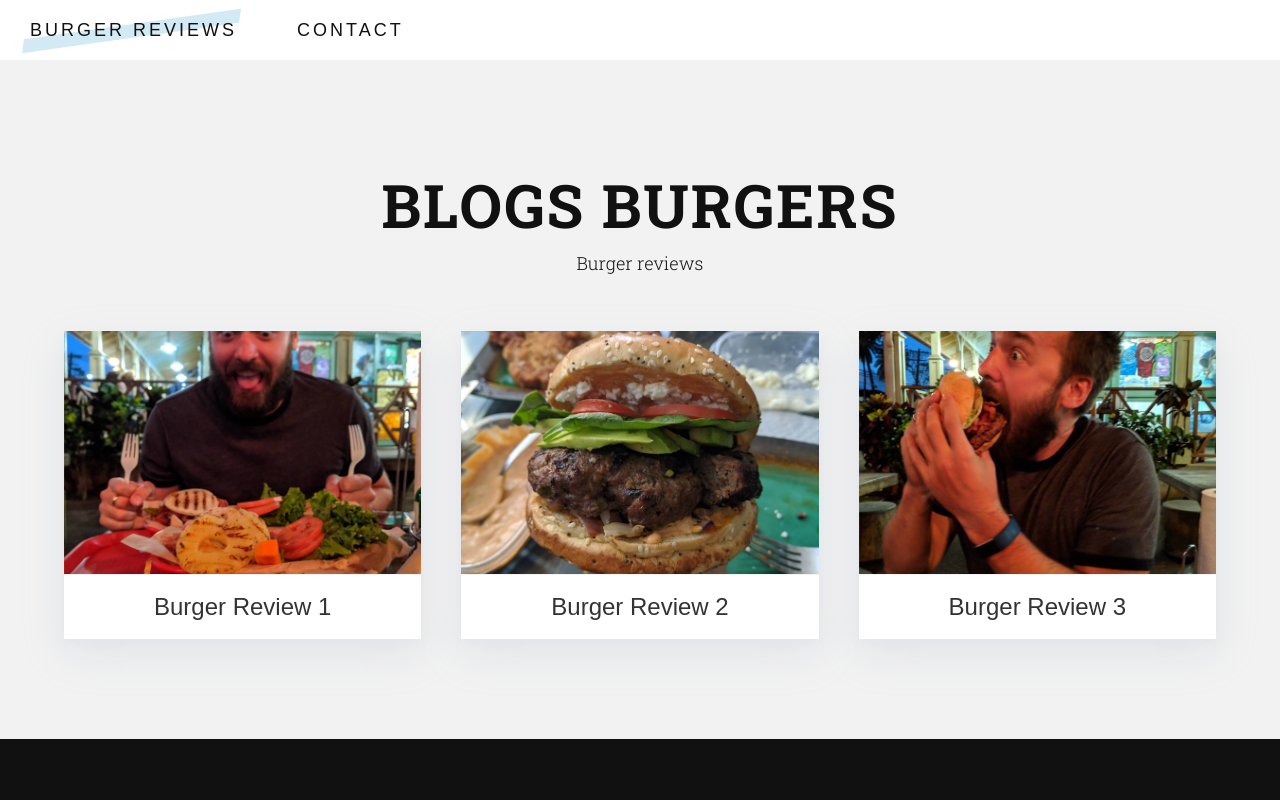
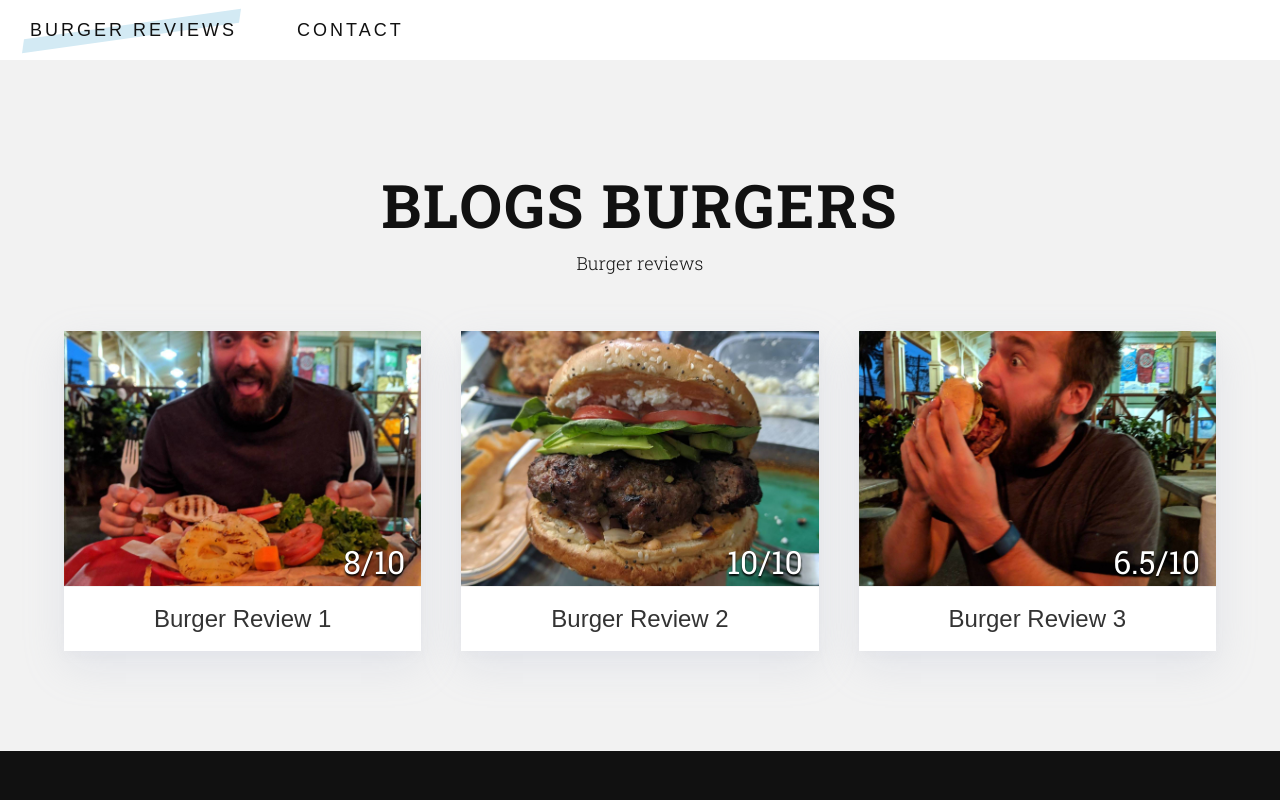
Before and after one commit to elina-codes/darian-burger-blog, a Gatsby site: page / in a window 1280 px wide. Shown: the top 800 px of the page. Built offline with nearby package versions, Linux system fonts and the light colour scheme; Gatsby itself is replaced by a stand-in of ours; a web font is replaced by a local one.

Commit message:
Adding review score

```diff
--- /dev/null
+++ b/src/components/common/helpers.js
@@ -0,0 +1,28 @@
+import React from 'react';
+
+export const averageRating = (ratings) => {
+  if (!ratings) return;
+
+  const ratingValues = Object.values(ratings);
+  const average = ratingValues.reduce((a, b) => a + b, 0) / ratingValues.length;
+  const roundedAverage = Math.round(average * 2) / 2;
+
+  return roundedAverage + '/10';
+};
+
+export const ratingsNamesAndValues = (ratings) => {
+  if (!ratings) return;
+
+  let ratingsArray = [];
+  for (const [key, value] of Object.entries(ratings)) {
+    ratingsArray.push(`${key}: ${value}`);
+  }
+
+  return ratingsArray;
+};
+
+export const ratingsList = (ratings) => {
+  if (!ratings) return;
+
+  return ratingsNamesAndValues(ratings).map((rating) => <li className="capitalize">{rating}</li>);
+};
--- a/src/components/common/styles/_base.scss
+++ b/src/components/common/styles/_base.scss
@@ -1,5 +1,5 @@
-@import url("//fonts.googleapis.com/css?family=Roboto+Slab:300,400,700|Patua+One&display=swap");
-@import "vars";
+@import url('//fonts.googleapis.com/css?family=Roboto+Slab:300,400,700|Patua+One&display=swap');
+@import 'vars';
 
 * {
   box-sizing: border-box;
@@ -256,3 +256,7 @@ img.icon {
 .hide {
   display: none !important;
 }
+
+.capitalize {
+  text-transform: capitalize;
+}
--- a/src/components/grid_item.js
+++ b/src/components/grid_item.js
@@ -1,20 +1,22 @@
-import { Link } from "gatsby"
-import React from "react"
+import { Link } from 'gatsby';
+import React from 'react';
 
-import "./grid_item.scss"
+import './grid_item.scss';
 
-const GridItem = ({ itemTitle, itemImage, itemLink }) => (
+const GridItem = ({ itemTitle, itemImage, itemLink, imageBottomRight }) => (
   <Link to={itemLink} className="image__grid__item grid__item">
     <div
       style={{
-        backgroundImage: `url(${itemImage})`,
+        backgroundImage: `url(${itemImage})`
       }}
       className="grid__image"
-    ></div>
+    >
+      <div className="grid__image__inner">{imageBottomRight}</div>
+    </div>
     <div className="image__grid__item__details">
       <h3 className="h2">{itemTitle}</h3>
     </div>
   </Link>
-)
+);
 
-export default GridItem
+export default GridItem;
--- a/src/components/grid_item.scss
+++ b/src/components/grid_item.scss
@@ -1,10 +1,9 @@
-@import "common/styles/vars";
+@import 'common/styles/vars';
 
 .image__grid__item {
   background: $color-white;
   box-shadow: 2px 2px 2px rgba(black, 0.1);
-  box-shadow: 0 5px 10px rgba(154, 160, 185, 0.05),
-    0 15px 40px rgba(166, 173, 201, 0.2);
+  box-shadow: 0 5px 10px rgba(154, 160, 185, 0.05), 0 15px 40px rgba(166, 173, 201, 0.2);
   position: relative;
   overflow: hidden;
 
@@ -34,10 +33,19 @@
   .grid__image {
     background-size: cover;
     background-position: center center;
-    padding-bottom: 68%;
+    padding-top: 58%;
     transition: all 0.2s ease;
     position: relative;
     border-bottom: 1px solid $color-grey-light;
     transition: all 0.2s ease;
   }
+
+  .grid__image__inner {
+    color: white;
+    text-shadow: 0px 2px 2px black;
+    font-size: 2rem;
+    text-align: right;
+    min-height: 2rem;
+    padding-right: 1rem;
+  }
 }
--- a/src/components/grid_layout.js
+++ b/src/components/grid_layout.js
@@ -1,19 +1,21 @@
-import React from "react"
-import GridItem from "../components/grid_item"
+import React from 'react';
+import GridItem from '../components/grid_item';
+import { averageRating } from '../components/common/helpers';
 
-import "./grid_layout.scss"
+import './grid_layout.scss';
 
 const GridLayout = ({ gridItems }) => (
   <div className="image__grid grid grid_layout">
-    {Object.keys(gridItems).map(key => (
+    {Object.keys(gridItems).map((key) => (
       <GridItem
         itemTitle={gridItems[key].title}
         itemImage={gridItems[key].images.main.src}
         itemLink={gridItems[key].url}
+        imageBottomRight={averageRating(gridItems[key].ratings)}
         key={key}
       />
     ))}
   </div>
-)
+);
 
-export default GridLayout
+export default GridLayout;
--- a/src/components/reviews/layout-review.js
+++ b/src/components/reviews/layout-review.js
@@ -12,7 +12,7 @@ import { useStaticQuery, graphql } from 'gatsby';
 import Header from '../common/header';
 import Footer from '../common/footer';
 import ReviewLayoutBanner from './section-topbanner';
-import MoreProjects from './section-more-reviews';
+import MoreReviews from './section-more-reviews';
 
 import '../layout.scss';
 import './layout-review.scss';
@@ -34,7 +34,7 @@ const ReviewLayout = ({ pageTitle, review, children }) => {
       <main className="review-layout">
         <ReviewLayoutBanner pageTitle={pageTitle} />
         {children}
-        <MoreProjects project={review} />
+        <MoreReviews project={review} />
       </main>
       <Footer />
     </>
--- a/src/data/reviews.js
+++ b/src/data/reviews.js
@@ -13,43 +13,6 @@ import review1_third from '../images/reviews/burger3.jpg';
 import review2_third from '../images/reviews/burger1.jpg';
 import review3_third from '../images/reviews/burger2.jpg';
 
-/*
-ex:
-  ux_review_name: {
-    title: "Review title",
-    url: "/url-for-page",
-    images: {
-      main: {
-        src: variable_name_for_image_declared_above,
-        alt: "Alt text to appear with image"
-      },
-      second: {
-        src: variable_name_for_image_declared_above,
-        alt: "Alt text to appear with image"
-      },
-      third: {
-        src: variable_name_for_image_declared_above,
-        alt: "Alt text to appear with image"
-      }
-    },
-    resources: [
-      {
-        source: "Name of the resource (REQUIRED)",
-        url: "https://self.explanatory.com (REQUIRED)"",
-        title: "Title to be linkified",
-        notes: "(extra notes to follow the link)",
-      },
-      {
-        source: "Name of the resource (REQUIRED)",
-        url: "https://self.explanatory.com (REQUIRED)"",
-        title: "Title to be linkified",
-        notes: "(extra notes to follow the link)",
-      }
-    ]
-  }
-
-
-*/
 const reviews = {
   review1: {
     title: 'Burger Review 1',
@@ -68,18 +31,13 @@ const reviews = {
         alt: 'Close up of fries'
       }
     },
-    resources: [
-      {
-        source: 'UX Planet',
-        url: 'https://uxplanet.org/the-magic-of-paper-prototyping-51693eac6bc3',
-        title: 'The Magic of Paper Prototyping'
-      },
-      {
-        source: 'inVision',
-        url: 'https://www.invisionapp.com',
-        notes: '(a great tool for digital prototyping)'
-      }
-    ]
+    ratings: {
+      appearance: 10,
+      taste: 8,
+      mess: 7,
+      fries: 8,
+      price: 7
+    }
   },
   review2: {
     title: 'Burger Review 2',
@@ -98,18 +56,12 @@ const reviews = {
         alt: 'Close up of fries'
       }
     },
-    resources: [
-      {
-        source: 'hotjar',
-        url: 'https://www.hotjar.com/blog/open-ended-questions/#what-are-open-ended-questions',
-        title: 'Open-ended vs. closed-ended questions: how to survey your users'
-      },
-      {
-        source: 'UX Planet',
-        url: 'https://uxplanet.org/this-is-all-you-need-to-know-to-conduct-a-ux-survey-50400af45920',
-        title: 'This is all you need to know to conduct a UX Survey'
-      }
-    ]
+    ratings: {
+      appearance: 10,
+      taste: 10,
+      mess: 10,
+      price: 10
+    }
   },
   review3: {
     title: 'Burger Review 3',
@@ -128,18 +80,13 @@ const reviews = {
         alt: 'Close up of fries'
       }
     },
-    resources: [
-      {
-        source: 'Wikipedia',
-        url: 'https://en.wikipedia.org/wiki/Competitor_analysis',
-        title: 'Competitor analysis'
-      },
-      {
-        source: 'Usability Geek',
-        url: 'https://usabilitygeek.com/how-to-do-ux-competitor-analysis/',
-        title: 'How To Do A UX Competitor Analysis: A Step By Step Guide'
-      }
-    ]
+    ratings: {
+      appearance: 8,
+      taste: 8,
+      mess: 5,
+      fries: 7,
+      price: 5
+    }
   }
 };
 
```
Also changed, not shown: src/components/reviews/section-resources.js (deleted, +0 -35 lines), src/pages/review1.mdx (+10 -3 lines), src/pages/review2.mdx (+7 -5 lines), src/pages/review3.mdx (+10 -3 lines).
